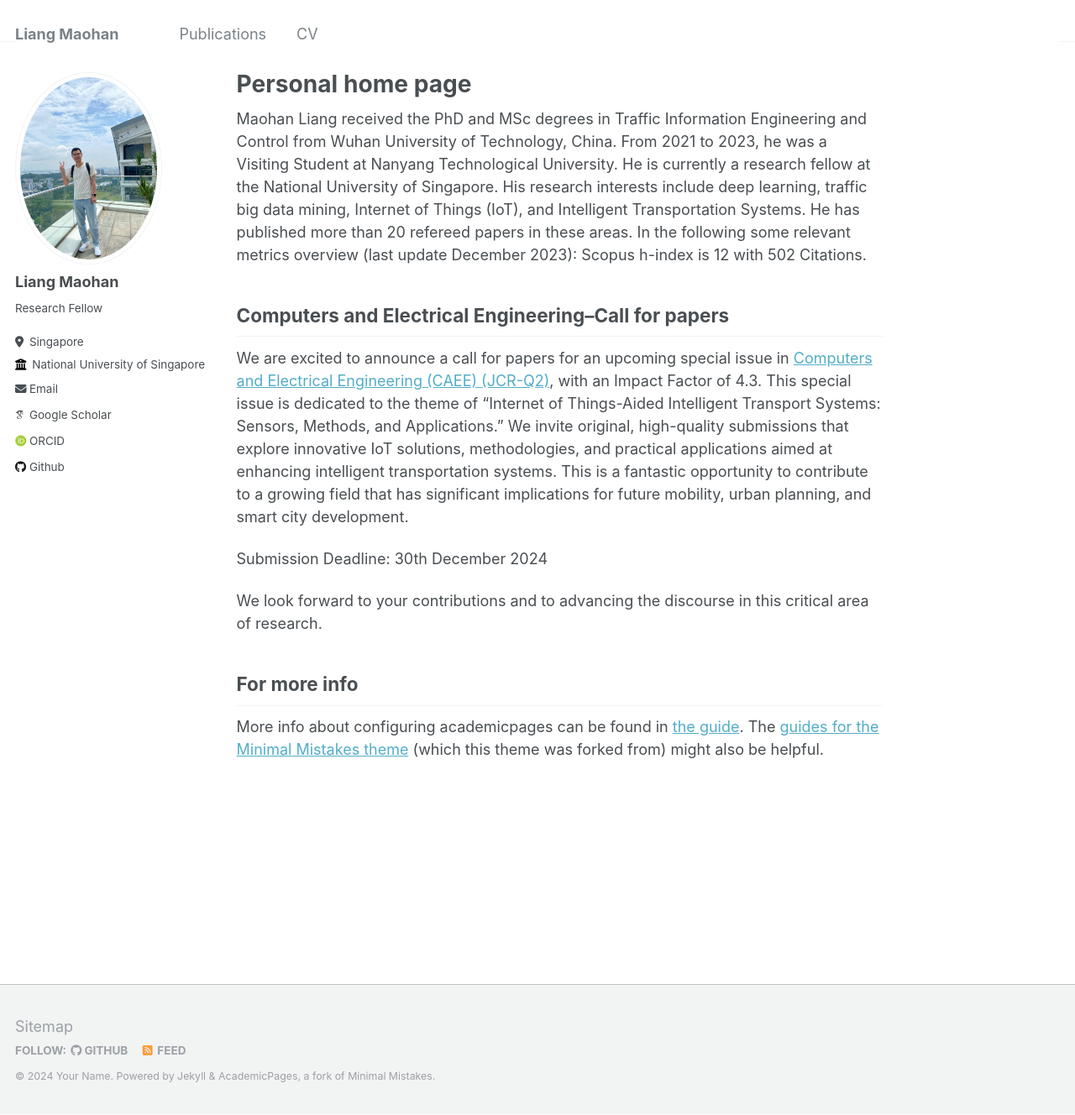
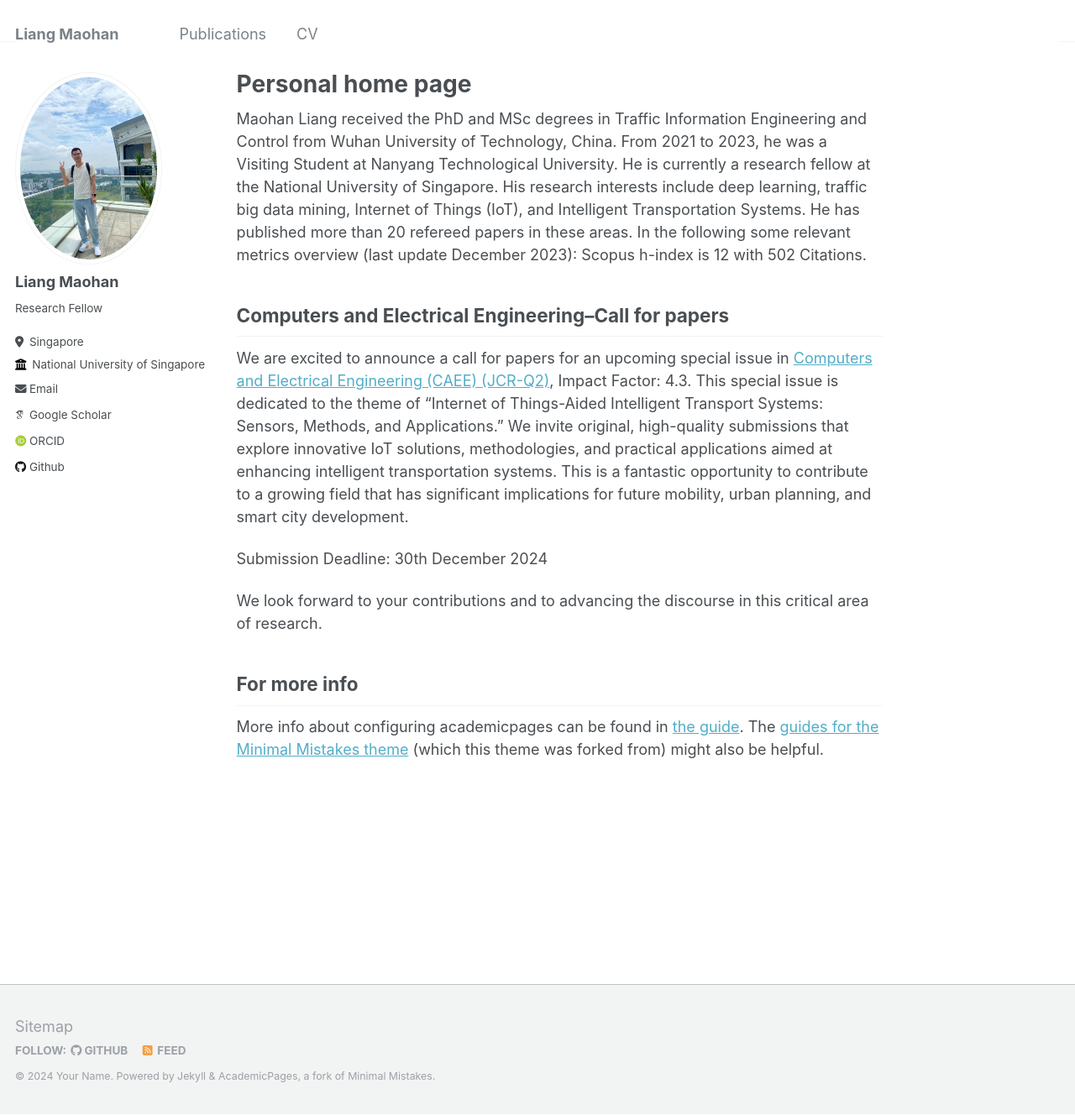
Before and after one commit to maohliang/nus.github.io, a Jekyll site: the page built from _pages/about.md, in a window 1280 px wide and 1328 px high. Shown: the whole window at 84% size. Built offline with Jekyll 4.4.1, drawn with Linux system fonts in a browser that asks for light colours; some web fonts are replaced.

Commit message:
Update about.md

```diff
--- a/_pages/about.md
+++ b/_pages/about.md
@@ -11,7 +11,7 @@ Maohan Liang received the PhD and MSc degrees in Traffic Information Engineering
 
 Computers and Electrical Engineering--Call for papers
 ------
-We are excited to announce a call for papers for an upcoming special issue in [Computers and Electrical Engineering (CAEE) (JCR-Q2)](https://www-sciencedirect-com.libproxy1.nus.edu.sg/journal/computers-and-electrical-engineering/about/call-for-papers), with an Impact Factor of 4.3. This special issue is dedicated to the theme of "Internet of Things-Aided Intelligent Transport Systems: Sensors, Methods, and Applications." We invite original, high-quality submissions that explore innovative IoT solutions, methodologies, and practical applications aimed at enhancing intelligent transportation systems. This is a fantastic opportunity to contribute to a growing field that has significant implications for future mobility, urban planning, and smart city development.
+We are excited to announce a call for papers for an upcoming special issue in [Computers and Electrical Engineering (CAEE) (JCR-Q2)](https://www-sciencedirect-com.libproxy1.nus.edu.sg/journal/computers-and-electrical-engineering/about/call-for-papers), Impact Factor: 4.3. This special issue is dedicated to the theme of "Internet of Things-Aided Intelligent Transport Systems: Sensors, Methods, and Applications." We invite original, high-quality submissions that explore innovative IoT solutions, methodologies, and practical applications aimed at enhancing intelligent transportation systems. This is a fantastic opportunity to contribute to a growing field that has significant implications for future mobility, urban planning, and smart city development.
 
 Submission Deadline: 30th December 2024
 
```
